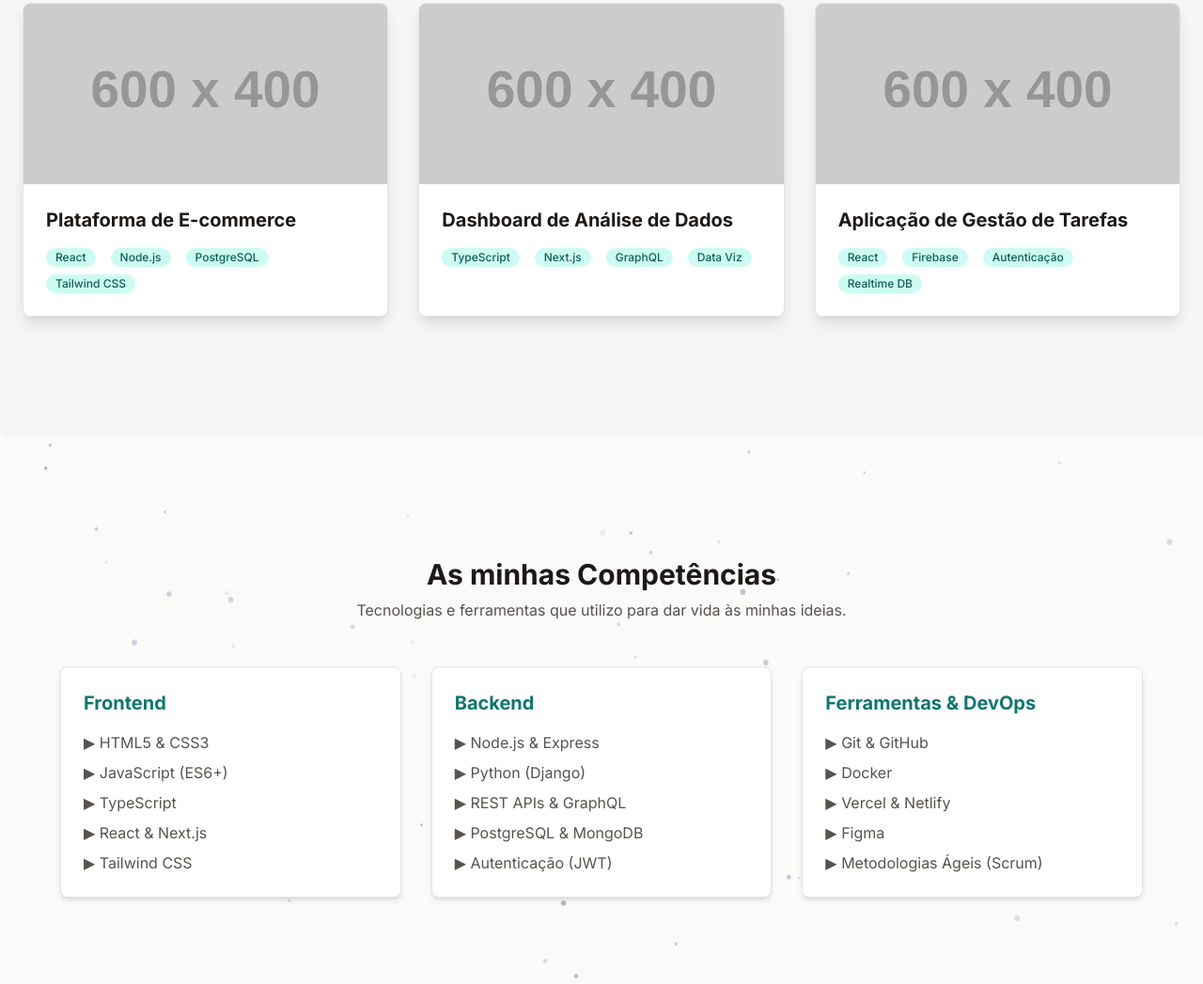
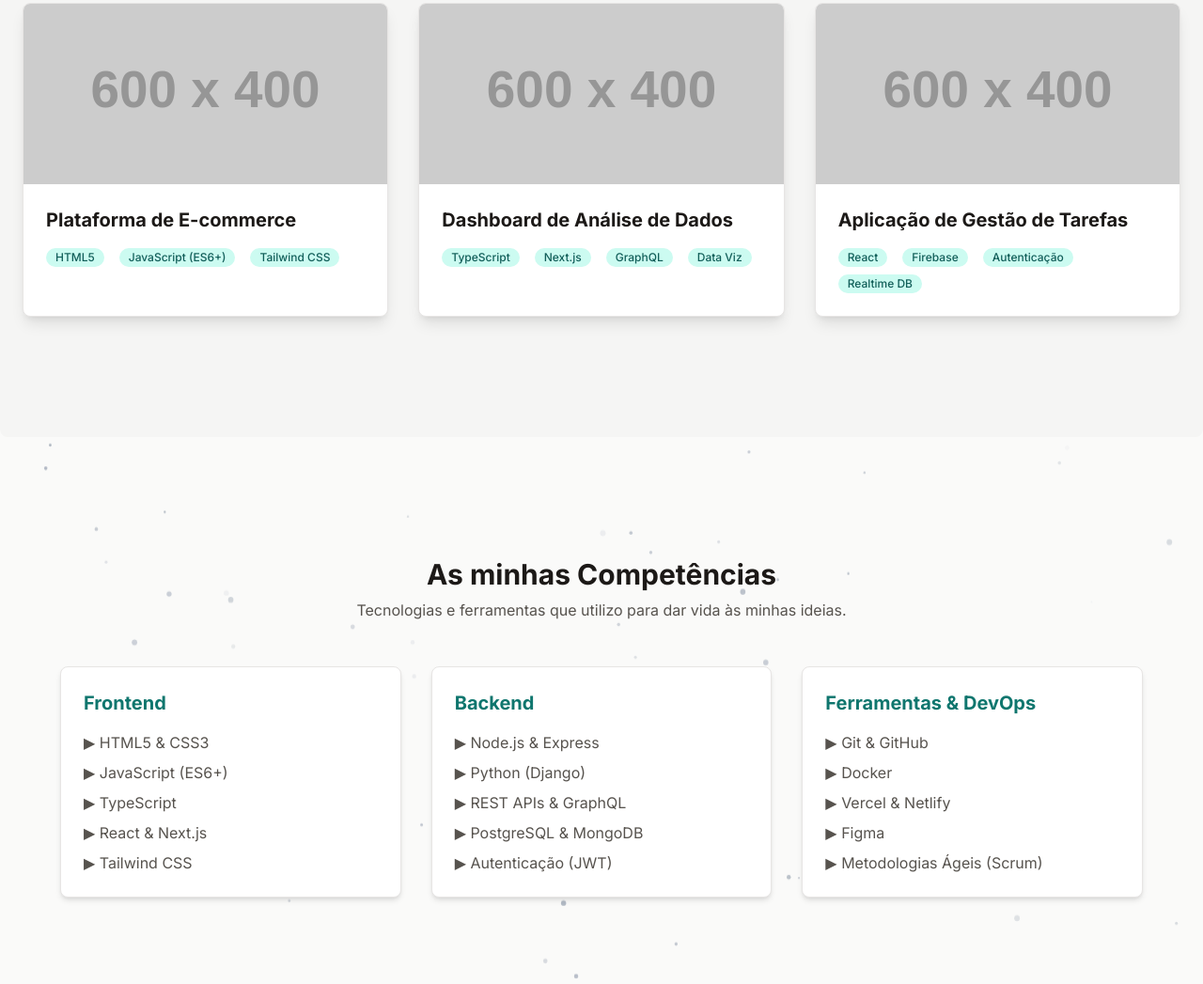
Before and after one commit to tcantiliano/TCSouza-Base, a plain HTML site: page index.html in a window 1280 px wide. Shown: the part 1778-2825 px from the top of the page at 94% size. Drawn offline with nearby package versions, Linux system fonts and the light colour scheme; placeholder pictures from the web are drawn by us.

Commit message:
Update index.html
aprimoramento site

```diff
--- a/index.html
+++ b/index.html
@@ -181,8 +181,8 @@
                 <div class="flex flex-wrap gap-2 mb-6" id="modal-tags"></div>
                 <div id="modal-description" class="text-stone-600 space-y-4"></div>
                 <div class="mt-8 flex flex-wrap gap-4">
-                     <a id="modal-live-link" href="index-ecommersimples.html" target="_blank" class="bg-teal-700 text-white px-6 py-2 rounded-md hover:bg-teal-800 transition-colors">Ver Projeto Online</a>
-                     <a id="modal-repo-link" href="#" target="_blank" class="border border-stone-400 text-stone-600 px-6 py-2 rounded-md hover:bg-stone-100 transition-colors">Código Fonte</a>
+                     <a id="modal-live-link" href="#" target="_blank" class="bg-teal-700 text-white px-6 py-2 rounded-md hover:bg-teal-800 transition-colors">Ver Projeto Online</a>
+                     <a id="modal-repo-link" href="#" target="_blank" class="border border-stone-400 text-stone-600 px-6 py-2 rounded-md hover:bg-stone-100 transition-colors">Detalhes do projeto</a>
                 </div>
             </div>
         </div>
@@ -198,13 +198,13 @@
                 id: 1,
                 title: "Plataforma de E-commerce",
                 image: "https://placehold.co/600x400/a7d8de/333333?text=E-commerce",
-                tags: ["React", "Node.js", "PostgreSQL", "Tailwind CSS"],
+                tags: ["HTML5", "JavaScript (ES6+)", "Tailwind CSS"],
                 description: `
-                    <p>Uma plataforma de e-commerce completa, construída de raiz para uma experiência de compra moderna e eficiente. Inclui um carrinho de compras dinâmico, sistema de autenticação de utilizadores, gestão de produtos e processamento de pagamentos.</p>
+                    <p>Uma plataforma de e-commerce completa, construída de raiz para uma experiência de compra moderna e eficiente. Inclui um carrinho de compras dinâmico, sistema de autenticação de utilizadores, gestão de produtos.</p>
                     <p>O maior desafio foi otimizar a performance do carregamento das páginas de produtos e garantir uma experiência de checkout segura e intuitiva. A arquitetura foi pensada para ser escalável e de fácil manutenção.</p>
                 `,
-                liveLink: "#",
-                repoLink: "#"
+                liveLink: "index-ecommersimples.html",
+                repoLink: "https://docs.google.com/document/d/1hTry4YyfQbUgjv4Nvvs7HbCFfv9LS0P2r3nxFgXsnu8/edit?usp=sharing"
             },
             {
                 id: 2,
```
